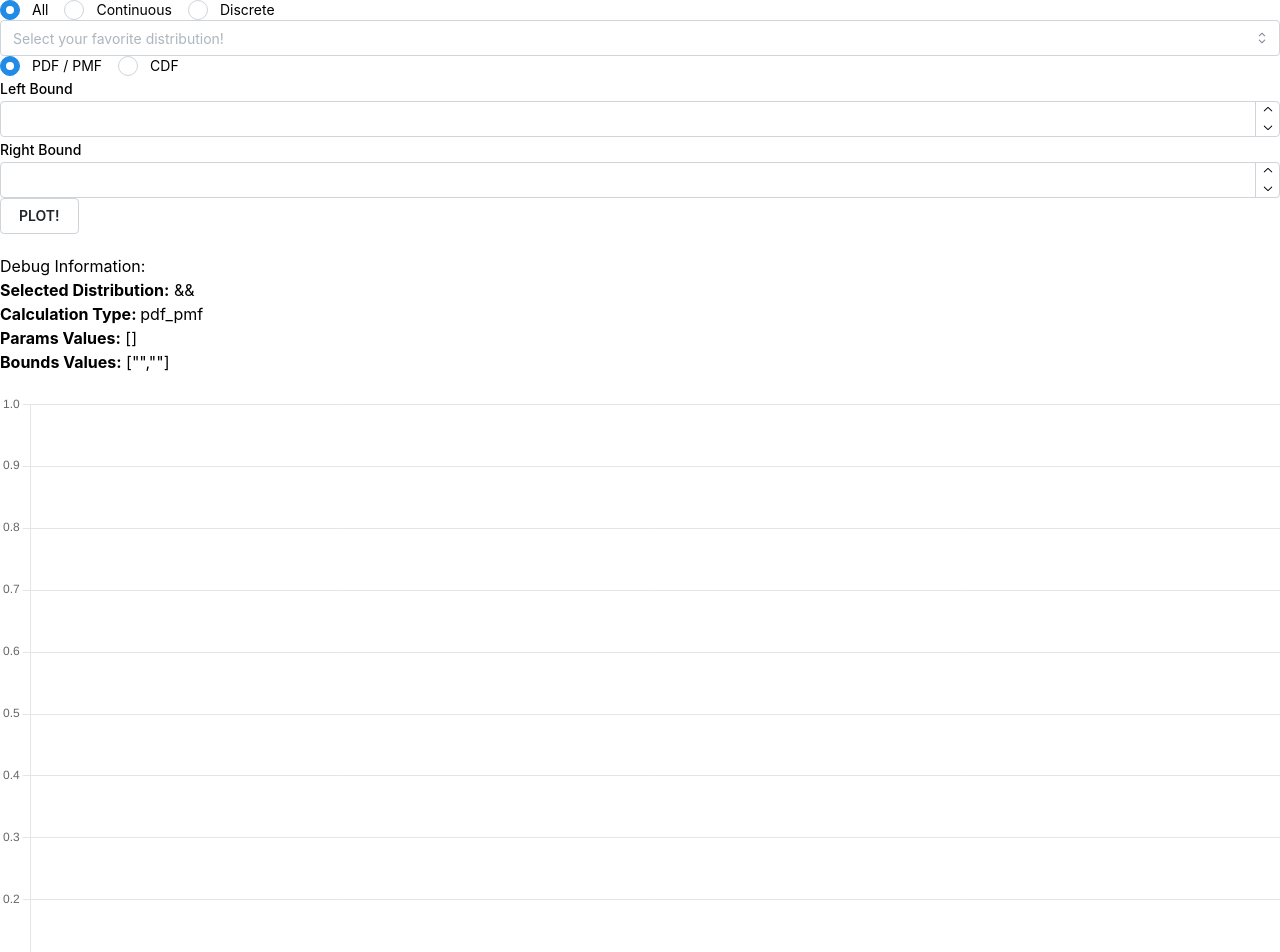
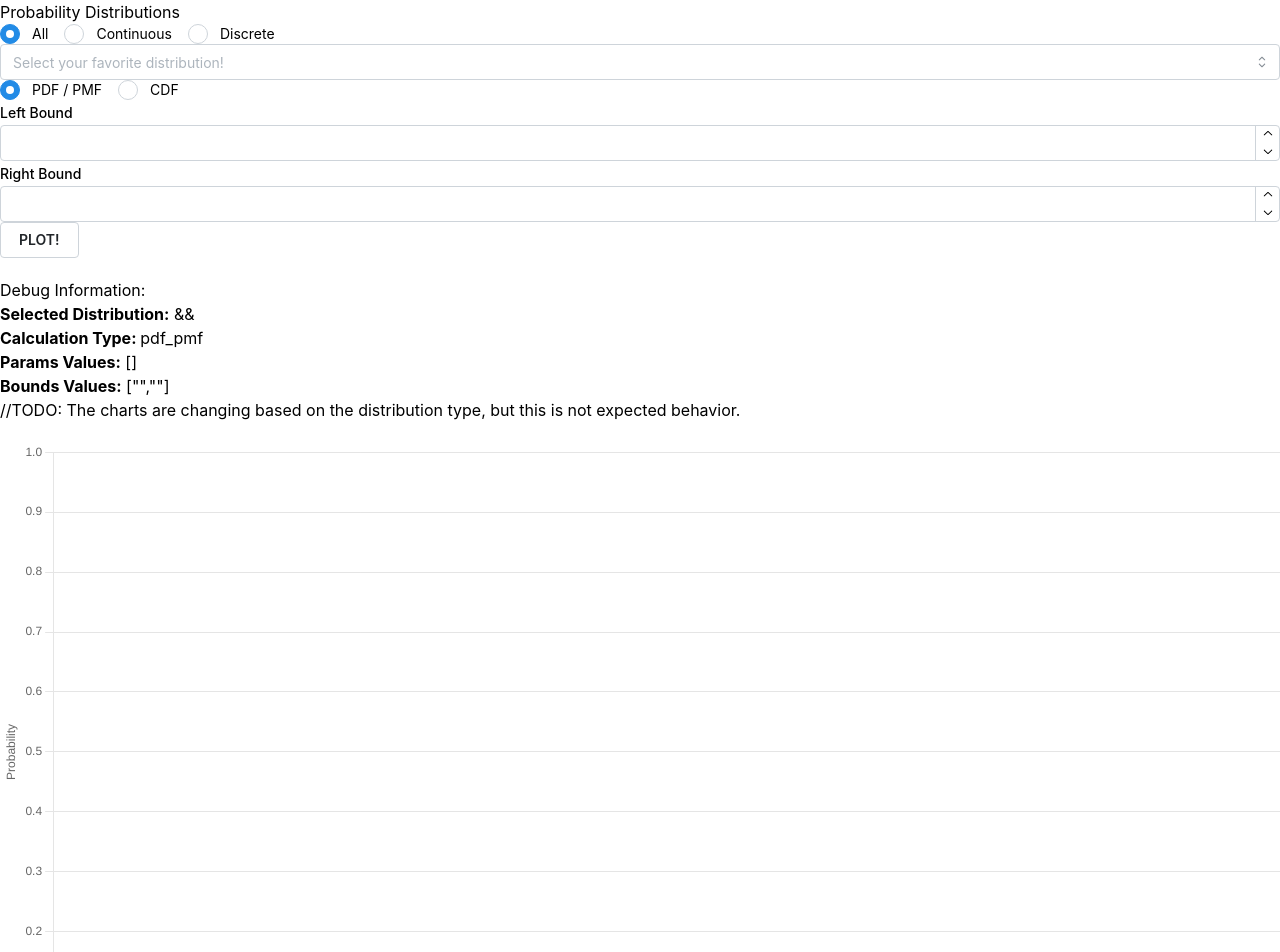
Before and after one commit to winston-edwin-chiong/plotability, a React (Vite) app: page / in a window 1280 px wide. Shown: the top 952 px of the page. Built offline with nearby package versions, Linux system fonts and the light colour scheme.

Commit message:
change `calculations.tsx` to return a Data object, update `App.tsx` to use Data object returned by helper functions

```diff
--- a/src/App.tsx
+++ b/src/App.tsx
@@ -3,8 +3,10 @@ import distributions_data from './distributions_data.json';
 import { MantineProvider, Button, Radio, Group, Select, NumberInput, Slider, Stack } from '@mantine/core';
 import { useInputState } from '@mantine/hooks';
 import { useState } from 'react';
+import Header from './components/Header';
 import ContinuousChart from './components/ContinuousChart';
-import { getDistributionData} from './utils/calculations';
+import DiscreteChart from './components/DiscreteChart';
+import { getDistributionData } from './utils/calculations';
 import { Data, Distribution } from './interfaces/interfaces';
 
 
@@ -30,10 +32,8 @@ export default function App() {
   }
 
   const handlePlotButtonClick = () => {
-    const y = getDistributionData(distribution.name, distribution.type, distribution.params as number[], bounds as number[], distFunction);
-    const x = [...bounds] as number[];
-    setData({ x: x, y: y });
-    console.log(data);
+    const data = getDistributionData(distribution.name, distribution.type, distribution.params as number[], distFunction);
+    setData(data);
   }
 
   const handleParamChange = (value: number | string, index: number) => {
@@ -47,9 +47,8 @@ export default function App() {
     newParamsValues[index] = value;
     setDistribution({ ...distribution, params: newParamsValues })
 
-    const y = getDistributionData(distribution.name, distribution.type, newParamsValues as number[], bounds as number[], distFunction);
-    const x = [...bounds] as number[];
-    setData({ x: x, y: y });
+    const data = getDistributionData(distribution.name, distribution.type, newParamsValues as number[], distFunction);
+    setData(data);
   }
 
   const handleBoundsChange = (value: number | string, index: number) => {
@@ -61,6 +60,7 @@ export default function App() {
 
   return (
     <MantineProvider>
+      <Header />
       <Radio.Group
         value={distCategory}
         onChange={(value) => setdistCategory(value)}
@@ -118,8 +118,9 @@ export default function App() {
         <p><strong>Bounds Values:</strong> {JSON.stringify(bounds)}</p>
       </div>
 
+      //TODO: The charts are changing based on the distribution type, but this is not expected behavior.
       <div style={{ marginTop: '20px' }}>
-        <ContinuousChart data={data.y} bounds={data.x} />
+        {distribution.type === 'continuous' ? <ContinuousChart data={data} /> : <DiscreteChart data={data} />}
       </div>
 
     </MantineProvider>
--- a/src/components/ContinuousChart.tsx
+++ b/src/components/ContinuousChart.tsx
@@ -1,31 +1,24 @@
 import { CategoryScale, LinearScale, PointElement, LineElement, Filler, Chart } from "chart.js";
 import { Line } from "react-chartjs-2";
+import { Data } from "../interfaces/interfaces";
 
 Chart.register(CategoryScale, LinearScale, PointElement, LineElement, Filler);
 
-export default function ContinuousChart({ data, bounds }: { data: number[], bounds: number[]}) {
+export default function ContinuousChart({ data }: { data: Data }) {
   const chartData = {
-    labels: createArrayWithStep(bounds[0] as number, bounds[1] as number, 0.025), //! Make sure the step is the same as the one used in the calculations.
+    labels: data.x,
     datasets: [
       {
         label: "Probability Density Function",
-        data: data,
+        data: data.y,
         fill: true,
-        borderColor: "rgb(75, 192, 192)",
+        backgroundColor: "rgba(249, 115, 22, 0.6)",
+        borderColor: "rgb(249 115 22)",
         tension: 0.1,
-        // pointRadius: 0,
+        pointRadius: 0,
       },
     ],
   };
 
-
   return <Line data={chartData} />;
 }
-
-function createArrayWithStep(start: number, end: number, step: number): number[] {
-    const array: number[] = [];
-    for (let i = start; i <= end; i += step) {
-      array.push(Number(i.toFixed(2)));
-    }
-    return array;
-  }
--- a/src/components/DiscreteChart.tsx
+++ b/src/components/DiscreteChart.tsx
@@ -0,0 +1,46 @@
+import { CategoryScale, LinearScale, PointElement, LineElement, BarElement, Chart } from "chart.js";
+import { Bar } from "react-chartjs-2";
+import { Data } from "../interfaces/interfaces";
+
+Chart.register(CategoryScale, LinearScale, PointElement, LineElement, BarElement);
+
+export default function DiscreteChart({ data }: { data: Data }) {
+  const chartData = {
+    labels: data.x,
+    datasets: [
+      {
+        label: "Probability Mass Function",
+        data: data.y,
+        backgroundColor: "rgba(75, 192, 192, 0.6)",
+        borderColor: "rgb(75, 192, 192)",
+        borderWidth: 1,
+      },
+    ],
+  };
+
+  const options = {
+    scales: {
+      x: {
+        beginAtZero: true,
+        title: {
+          display: true,
+          text: 'Categories',
+        },
+      },
+      y: {
+        beginAtZero: true,
+        title: {
+          display: true,
+          text: 'Probability',
+        },
+      },
+    },
+  };
+
+  return <Bar data={chartData} options={options} />;
+}
+
+// Example usage of the DiscreteChart component
+// const categories = [0, 1, 2, 3, 4, 5]; // Discrete categories
+// const data = [0.1, 0.2, 0.4, 0.15, 0.1, 0.05]; // PMF values for each category
+// <DiscreteChart data={data} categories={categories} />;
--- /dev/null
+++ b/src/components/Header.tsx
@@ -0,0 +1,8 @@
+
+export default function Header() {
+    return (
+        <header className="font-bold text-5xl bg-orange-500">
+            <h1 className="text-center">Probability Distributions</h1>
+        </header>
+    );
+}
--- a/src/distributions_data.json
+++ b/src/distributions_data.json
@@ -27,10 +27,10 @@
     {"label": "Uniform", "value": "uniform", "type": "continuous", "params": ["a", "b"]},
     {"label": "Bernoulli", "value": "bernoulli", "type": "discrete", "params": ["p"]},
     {"label": "Binomial", "value": "binomial", "type": "discrete", "params": ["n", "p"]},
-    {"label": "Discrete Uniform", "value": "discrete-uniform", "type": "discrete", "params": ["a", "b"]},
+    {"label": "Discrete Uniform", "value": "discrete_uniform", "type": "discrete", "params": ["a", "b"]},
     {"label": "Geometric", "value": "geometric", "type": "discrete", "params": ["p"]},
     {"label": "Hypergeometric", "value": "hypergeometric", "type": "discrete", "params": ["N", "K", "n"]},
-    {"label": "Negative Binomial", "value": "negative-binomial", "type": "discrete", "params": ["r", "p"]},
+    {"label": "Negative Binomial", "value": "negative_binomial", "type": "discrete", "params": ["r", "p"]},
     {"label": "Poisson", "value": "poisson", "type": "discrete", "params": ["lambda"]}
   ]
 }
```
